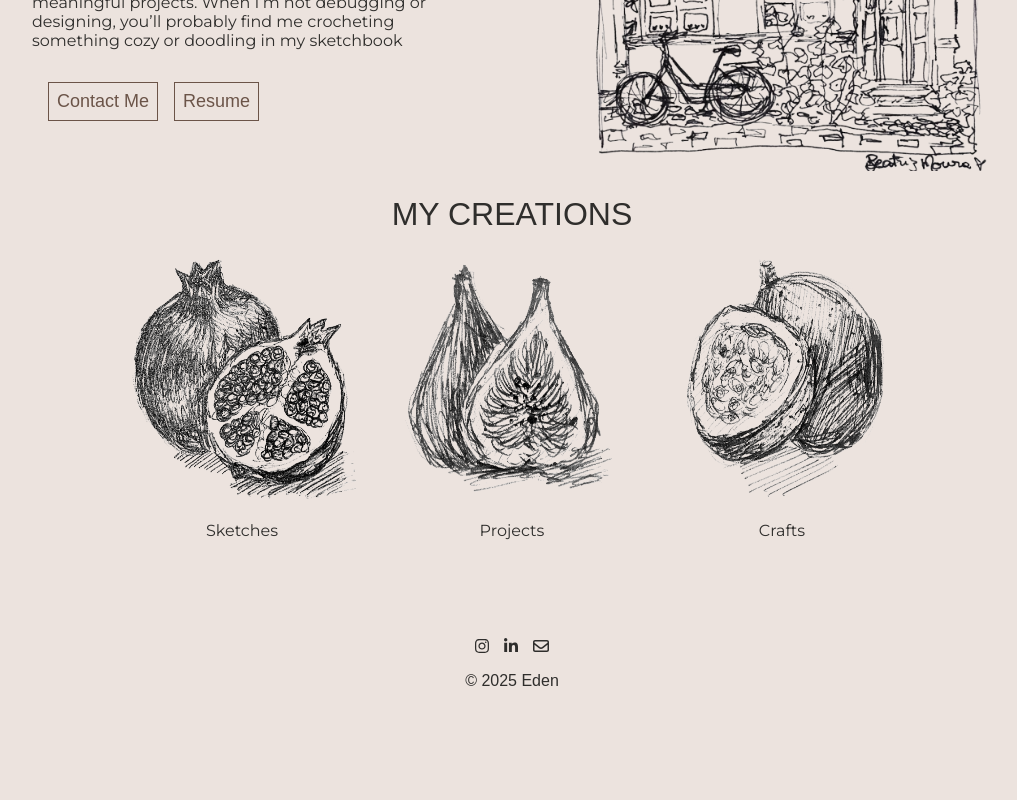
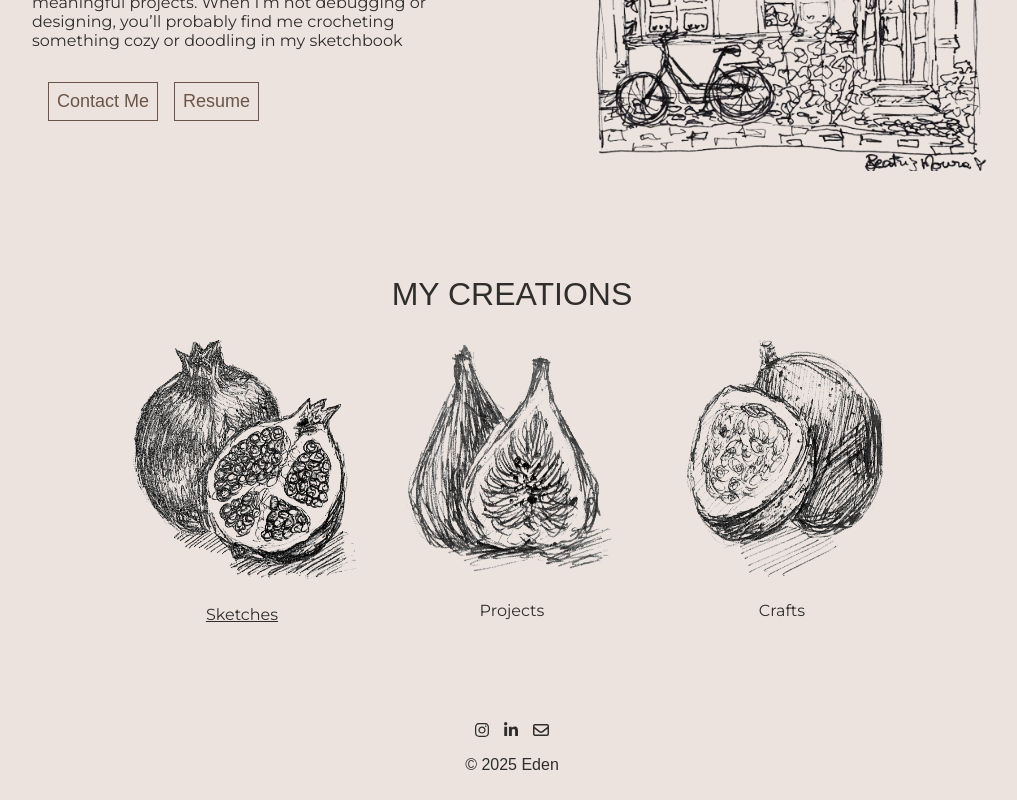
Before and after one commit to gonmbea/eden, a React (Create React App) app: page / in a window 1280 px wide. Shown: the part 694-1494 px from the top of the page, without its empty margins (128-1145 px from the left). Before the commit the page ends 1410 px from the top, so only its background shows below. Built offline with nearby package versions, Linux system fonts and the light colour scheme; a web font is replaced by a local one.

Commit message:
feat: added link to art from roma on creations component

```diff
--- a/src/Components/Creations.js
+++ b/src/Components/Creations.js
@@ -4,6 +4,7 @@
 import roma from '../Assets/Creations/roma.png';
 import maracuja from '../Assets/Creations/maracuja.png';
 import { useTranslation } from "react-i18next";
+import { Link } from 'react-router-dom';
 
 
 
@@ -19,8 +20,13 @@
             </div>
             <div className='creations-bottom'>
                 <div className='creations-fruits'>
-                    <img src={roma} alt='Roma by Beatriz'/>
-                    <p>{t("sketches")}</p>
+                    <Link to="/Art">
+                        <img src={roma} alt='Roma by Beatriz'/>
+                    </Link>
+                    <Link to="/Art">
+                        <p>{t("sketches")}</p>
+                    </Link>
+
                 </div>
                 <div className='creations-fruits'>
                     <img src={figo} alt='Figo by Beatriz'/>
--- a/src/Scss/_creations.scss
+++ b/src/Scss/_creations.scss
@@ -12,6 +12,7 @@
         display: flex;
         flex-direction: column;
         align-items: center;
+        padding-top: $navbar-height;
 
     }
 
@@ -36,11 +37,11 @@
             height: 250px;
         }
 
-        &:hover{
-            border-radius: 35%;
-            background-color: $cool-background;
+        // &:hover{
+        //     border-radius: 35%;
+        //     background-color: $cool-background;
 
-        }
+        // }
     }
 
 }
```
